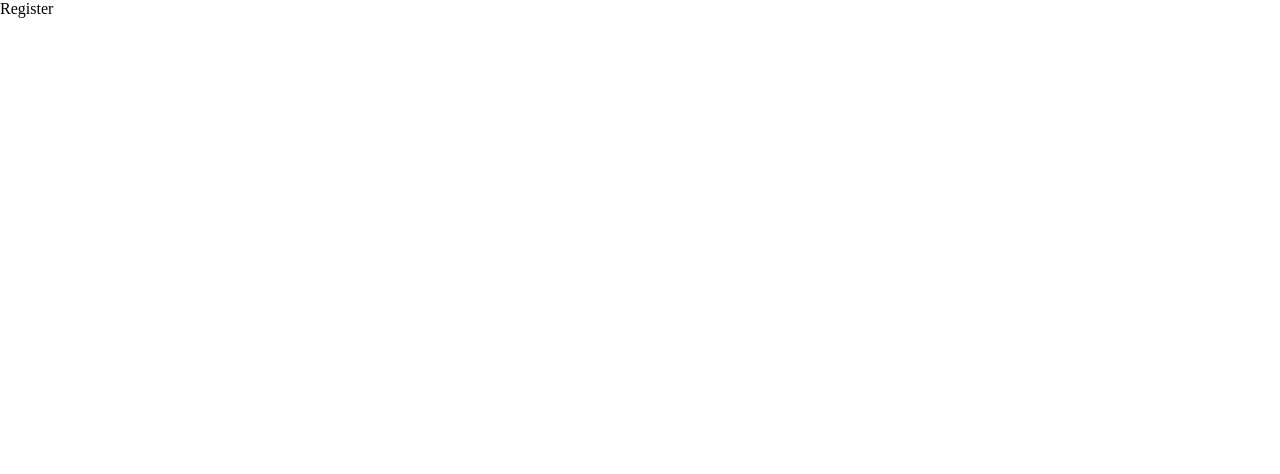
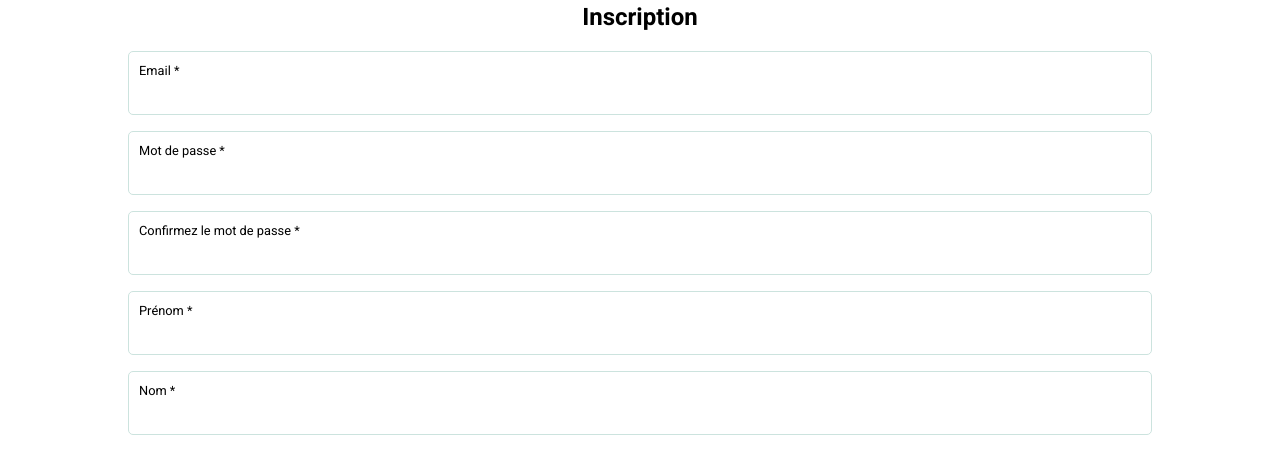
Before and after one commit to Junior-Et-Alors/little-app-frontend, a React (Create React App) app: page /register in a window 1280 px wide. Shown: the top 474 px of the page. Built offline with nearby package versions, Linux system fonts and the light colour scheme.

Commit message:
Adding SCSS mixin // Register layout and stylization

```diff
--- a/src/App.scss
+++ b/src/App.scss
@@ -1,4 +1,5 @@
 @import './Scss/Variable.scss';
+@import url('https://fonts.googleapis.com/css2?family=Heebo:wght@300;400;700&display=swap');
 
 
 *,
@@ -7,4 +8,9 @@
   box-sizing: border-box;
   margin: 0;
   padding: 0;
+  font-family: 'Heebo', sans-serif;
 }
+
+html {
+  font-size: 100%;
+}
--- a/src/Page/Register/Register.js
+++ b/src/Page/Register/Register.js
@@ -1,7 +1,65 @@
-import React from 'react'
+import React from 'react';
+import './Register.scss';
 
 export default function Register() {
   return (
-    <p>Register</p>
-  )
+    <div className='register'>
+      <h1 className='register__title'>Inscription</h1>
+      <form action='' className='register-form'>
+        <div className='register-form__input-container'>
+          <label htmlFor='input-email' className='register-form_label'>
+            Email *
+          </label>
+          <input
+            type='email'
+            className='register-form__input'
+            id='input-email'
+          />
+        </div>
+        <div className='register-form__input-container'>
+          <label htmlFor='input-password' className='register-form_label'>
+            Mot de passe *
+          </label>
+          <input
+            type='password'
+            className='register-form__input'
+            id='input-password'
+          />
+        </div>
+        <div className='register-form__input-container'>
+          <label
+            htmlFor='password-confirmation'
+            className='register-form_label'
+          >
+           Confirmez le mot de passe *
+          </label>
+          <input
+            type='password'
+            className='register-form__input'
+            id='password-confirmation'
+          />
+        </div>
+        <div className='register-form__input-container'>
+          <label htmlFor='input-firstname' className='register-form_label'>
+            Prénom *
+          </label>
+          <input
+            type='text'
+            className='register-form__input'
+            id='input-firstname'
+          />
+        </div>
+        <div className='register-form__input-container'>
+          <label htmlFor='input-lastname' className='register-form_label'>
+            Nom *
+          </label>
+          <input
+            type='text'
+            className='register-form__input'
+            id='input-lastname'
+          />
+        </div>
+      </form>
+    </div>
+  );
 }
--- /dev/null
+++ b/src/Page/Register/Register.scss
@@ -0,0 +1,36 @@
+@import '../../Scss/Variable.scss';
+@import '../../Scss/Mixin.scss';
+
+.register{
+  width: 100%;
+  @include flexbox-column;
+  align-items: center;
+
+  &__title {
+    font-size: 1.5rem;
+    margin-bottom: 1rem
+  }
+}
+
+.register-form {
+  @include flexbox-column;
+  align-items: center;
+  width: 100%;
+
+  &__input-container {
+    @include flexbox-column;
+    border: $light-green 1px solid;
+    border-radius: 5px;
+    padding: 10px;
+    font-size: .8rem;
+    min-width: 200px;
+    width: 80%;
+    margin-bottom: 1rem;
+  }
+
+  &__input {
+    border: none;
+    outline: none;
+    font-size: 1rem;
+  }
+}
--- /dev/null
+++ b/src/Scss/Mixin.scss
@@ -0,0 +1,6 @@
+// Flexbox
+
+@mixin flexbox-column {
+  display: flex;
+  flex-direction: column;
+}
```
